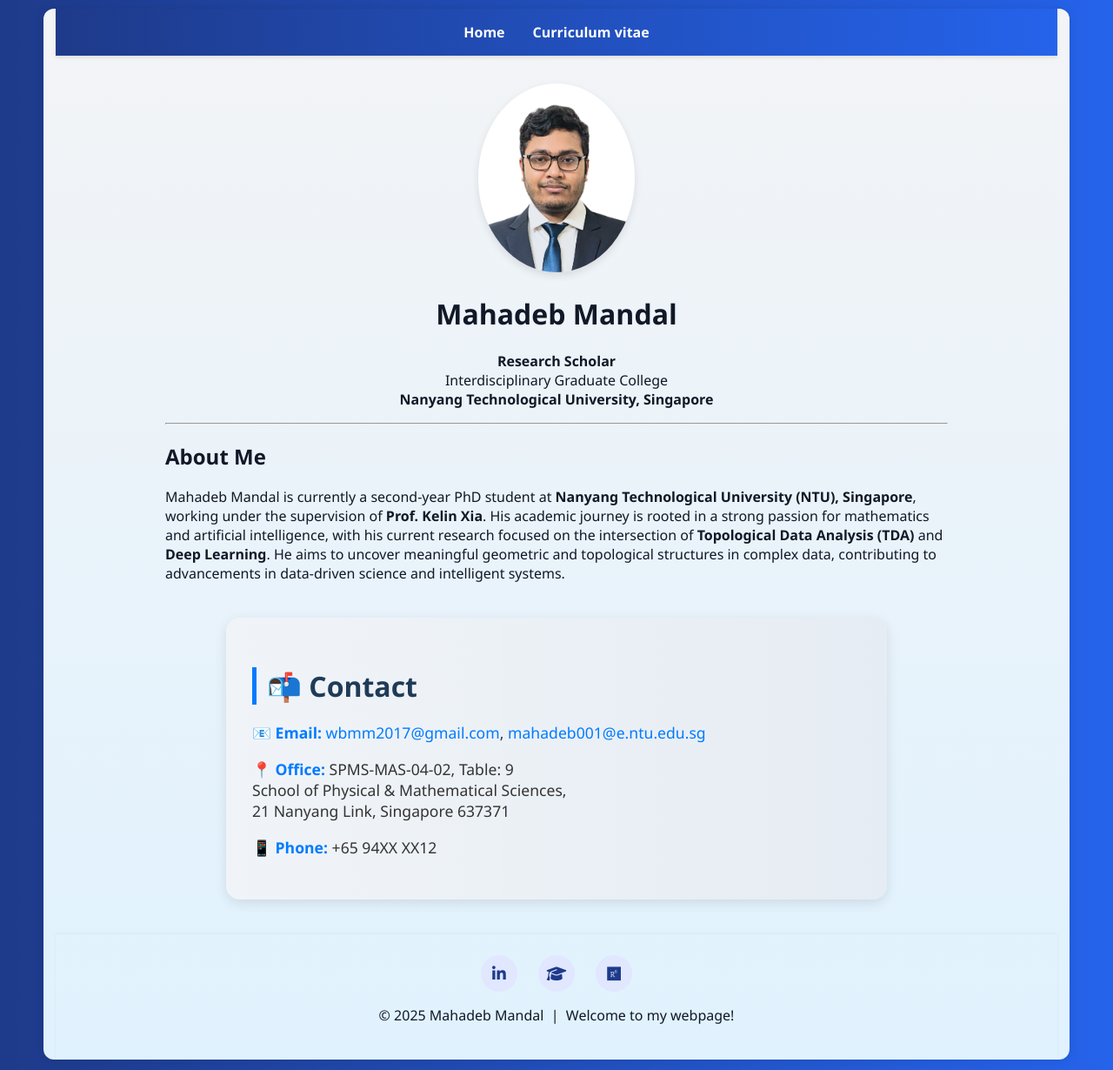
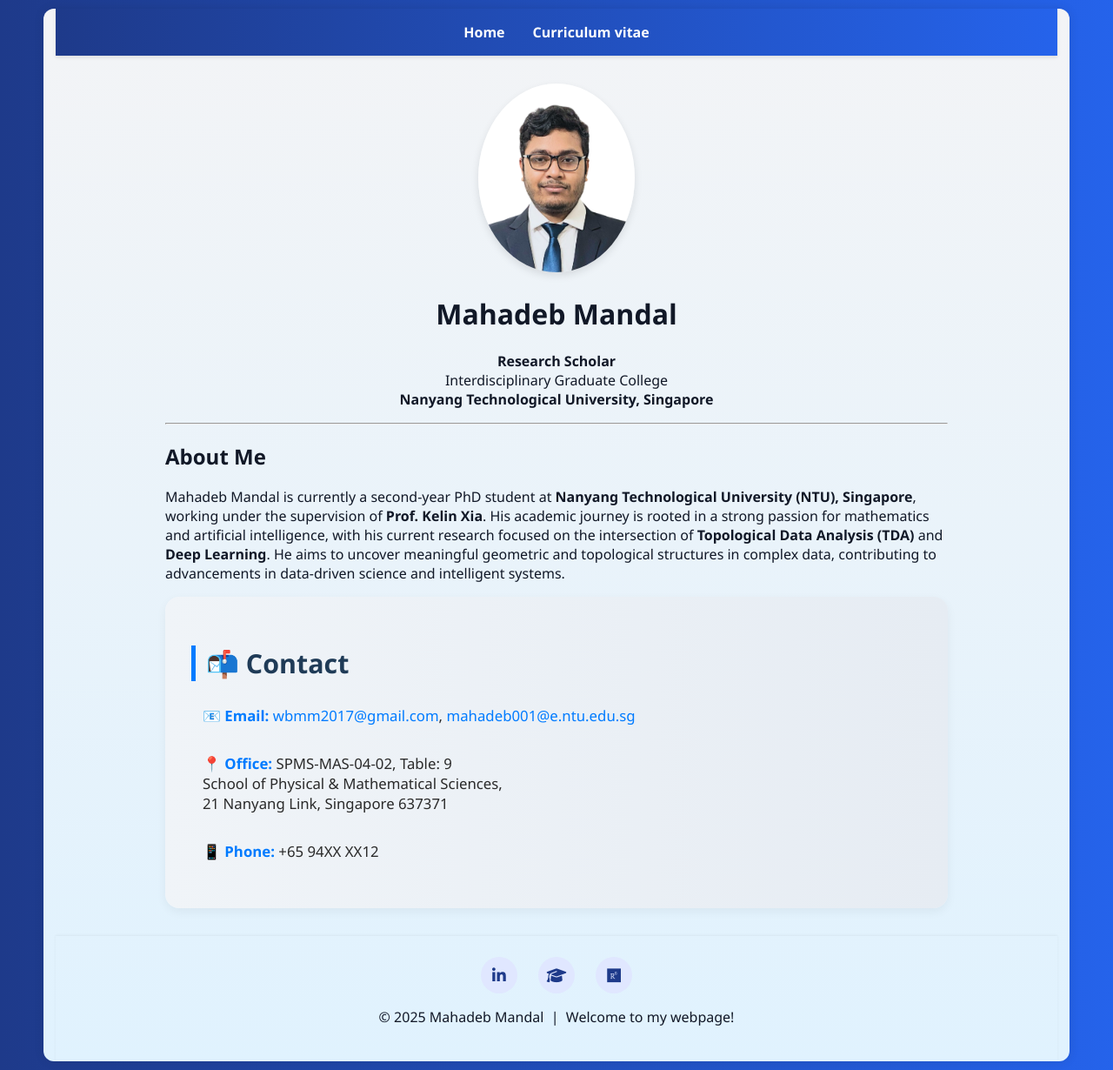
Before and after one commit to mahadeb-ai/mahadeb-ai.github.io, a Jekyll site: the page built from index.md, in a window 1280 px wide. Shown: the whole page at 87% size. Built offline with Jekyll 4.4.1, drawn with Linux system fonts in a browser that asks for light colours.

Commit message:
Update default.html

```diff
--- a/_layouts/default.html
+++ b/_layouts/default.html
@@ -14,20 +14,17 @@
             font-family: 'Segoe UI', sans-serif;
             background: linear-gradient(to right, #f0f4f8, #e6ecf3);
             padding: 30px;
-            margin: 40px auto;
-            max-width: 700px;
             border-radius: 16px;
-            box-shadow: 0 4px 14px rgba(0, 0, 0, 0.1);
-            animation: fadeIn 1.2s ease-out both;
+            box-shadow: 0 4px 12px rgba(0, 0, 0, 0.05);
+            animation: fadeUp 0.8s ease-in-out both;
           }
 
         .contact-animated h2 {
-            font-size: 2em;
+            font-size: 1.9em;
             color: #1f3b57;
-            margin-bottom: 20px;
             border-left: 5px solid #007bff;
             padding-left: 12px;
-            animation: slideIn 1s ease-out;
+            margin-bottom: 20px;
           }
 
         .contact-info {
@@ -36,21 +33,23 @@
           }
 
         .contact-info li {
-            margin-bottom: 18px;
-            font-size: 1.1em;
-            color: #333;
-            transition: transform 0.3s ease, background-color 0.3s ease;
+            margin-bottom: 16px;
+            font-size: 1.05em;
+            color: #2a2a2a;
+            padding: 8px 10px;
+            border-left: 3px solid transparent;
+            transition: all 0.3s ease;
           }
 
         .contact-info span {
-            font-weight: bold;
+            font-weight: 600;
             color: #007bff;
           }
 
         .contact-info a {
             color: #007bff;
             text-decoration: none;
-            transition: color 0.2s ease;
+            transition: color 0.2s;
           }
 
         .contact-info a:hover {
@@ -59,20 +58,20 @@
           }
 
         .contact-info li:hover {
-            transform: scale(1.02);
-            background-color: rgba(0, 123, 255, 0.05);
-            padding: 5px 10px;
+            background-color: rgba(0, 123, 255, 0.06);
+            border-left: 3px solid #007bff;
             border-radius: 8px;
           }
 
-        @keyframes fadeIn {
-            from { opacity: 0; transform: translateY(20px); }
-            to { opacity: 1; transform: translateY(0); }
-          }
-
-        @keyframes slideIn {
-            from { opacity: 0; transform: translateX(-20px); }
-            to { opacity: 1; transform: translateX(0); }
+        @keyframes fadeUp {
+            0% {
+              opacity: 0;
+              transform: translateY(15px);
+            }
+            100% {
+              opacity: 1;
+              transform: translateY(0);
+            }
           }
 
         @media (max-width: 600px) {
@@ -80,13 +79,14 @@
               padding: 20px;
             }
 
-        .contact-animated h2 {
-              font-size: 1.6em;
+            .contact-animated h2 {
+              font-size: 1.5em;
             }
 
-        .contact-info li {
-          font-size: 1em;
-        }}
+            .contact-info li {
+              font-size: 0.95em;
+            }
+          }
 
         .page-frame {
             margin: 10px 50px;
```
